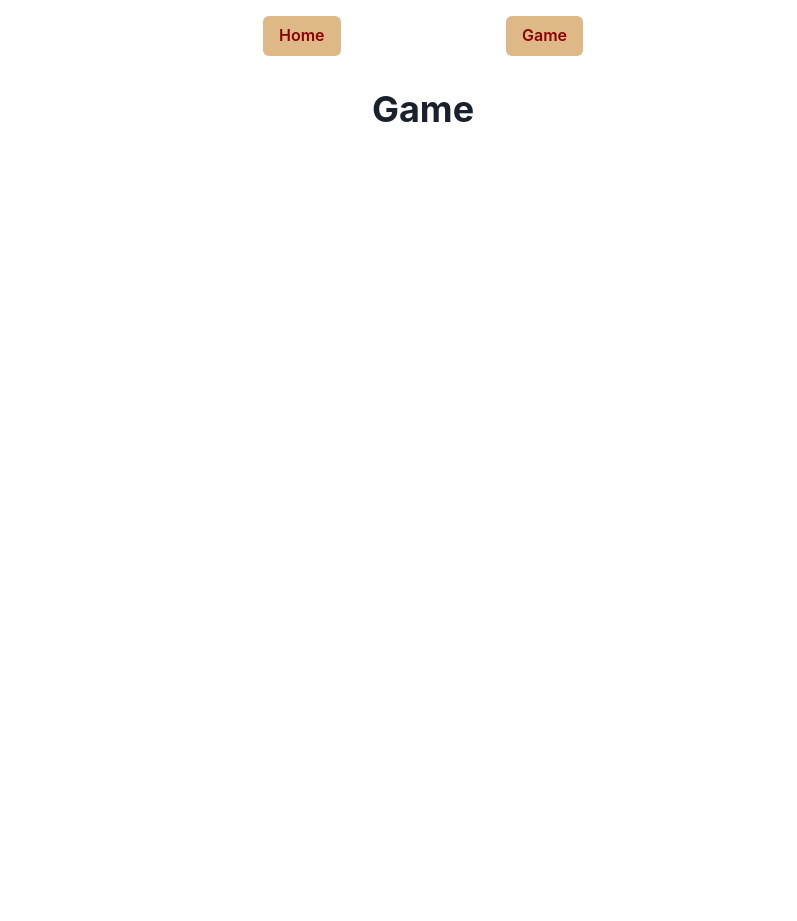
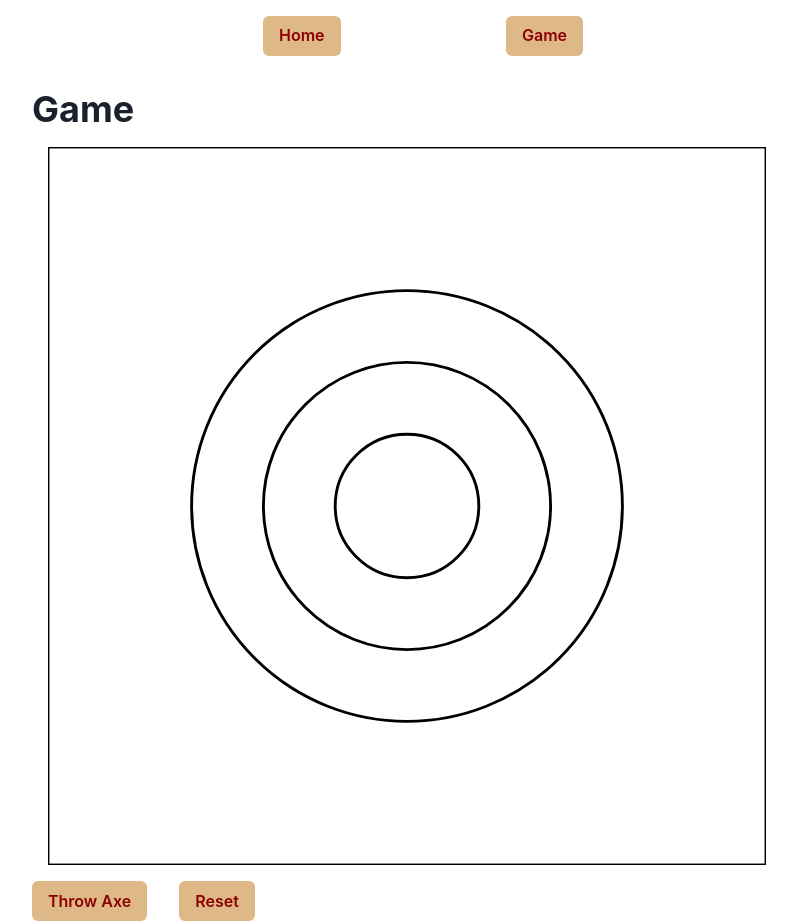
Before and after one commit to nsdeschenes/some-axe-board-thing, a React (Vite) app in the folder frontend/: page /game in a window 1280 px wide. Shown: the whole page, without its empty margins (217-1014 px from the left). Before the commit the page ends 800 px from the top, so only its background shows below. Built offline with nearby package versions, Linux system fonts and the light colour scheme.

Commit message:
add board to game page

```diff
--- a/frontend/src/pages/Game.tsx
+++ b/frontend/src/pages/Game.tsx
@@ -1,7 +1,13 @@
-import { Heading } from "@chakra-ui/react";
+import Board from "../components/Board";
+import { Flex, Heading } from "@chakra-ui/react";
 
 const Game: React.FC = () => {
-  return <Heading>Game</Heading>;
+  return (
+    <Flex flexDir="column">
+      <Heading>Game</Heading>
+      <Board />
+    </Flex>
+  );
 };
 
 export default Game;
```
